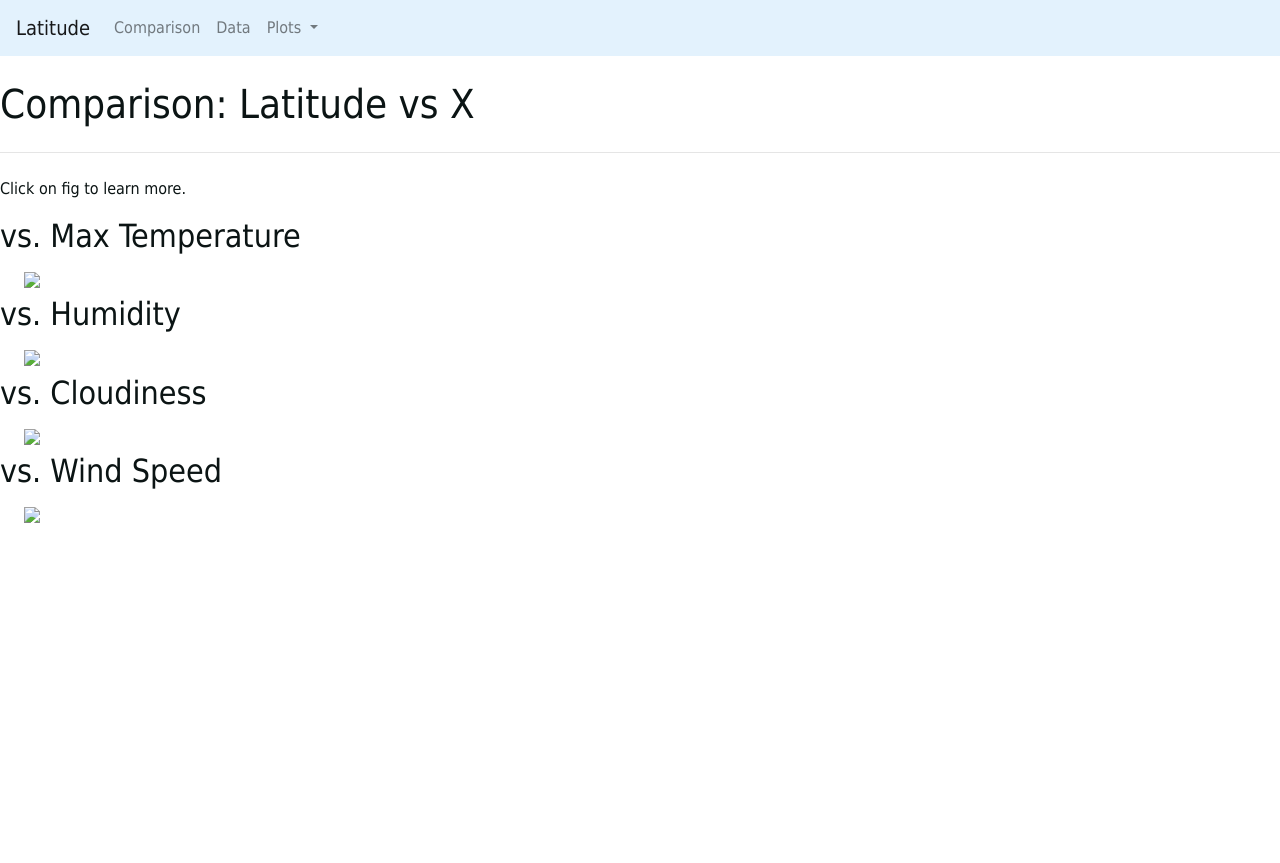
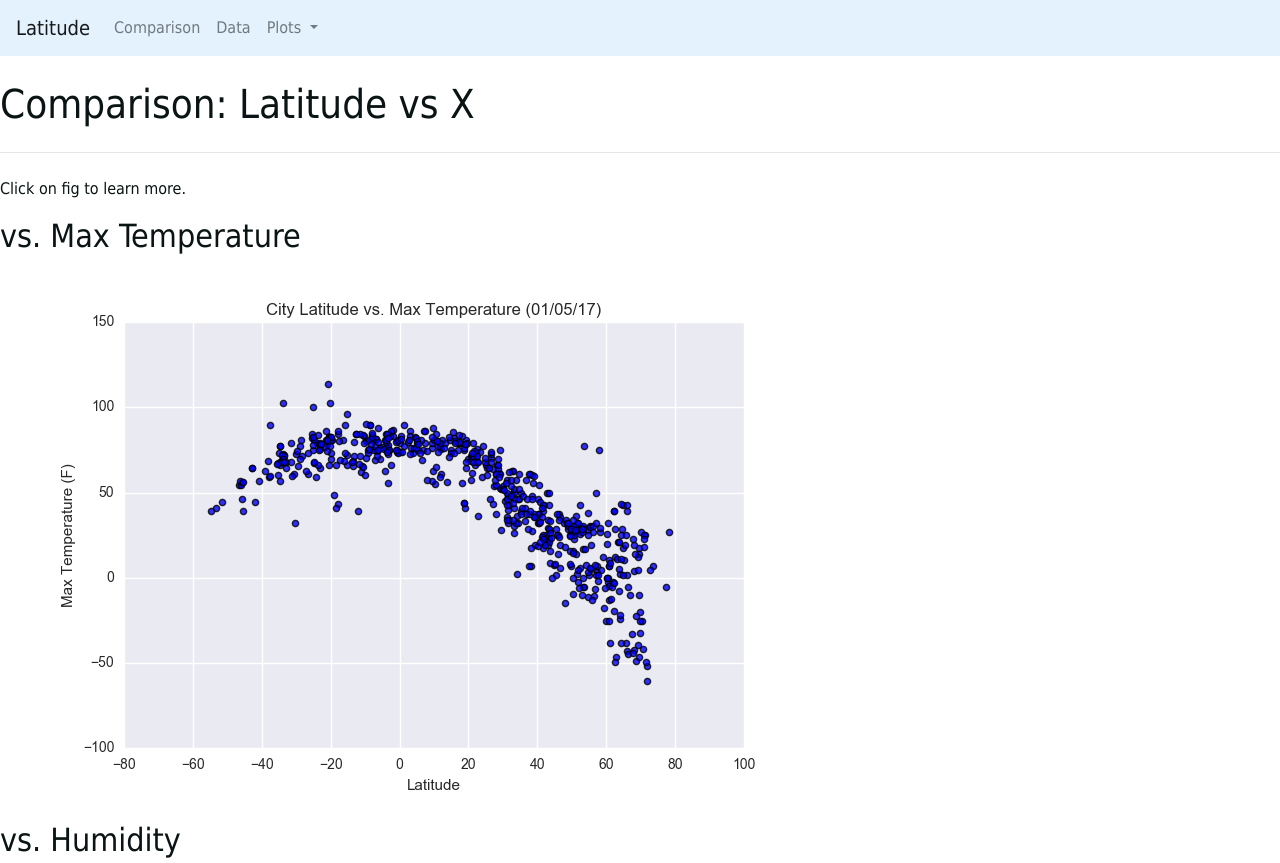
Before and after one commit to yuliyavi/Web-Design-Challenge, a plain HTML site: page Pages/comparison.html in a window 1280 px wide. Shown: the top 863 px of the page. Before the commit the page ends 800 px from the top, so only its background shows below. Drawn offline with nearby package versions, Linux system fonts and the light colour scheme; the site is published under a folder, as on GitHub Pages, so addresses that start at the root find nothing.

Commit message:
final hopefully

```diff
--- a/Pages/comparison.html
+++ b/Pages/comparison.html
@@ -68,19 +68,19 @@
       <p>Click on fig to learn more.</p>
       <h2>vs. Max Temperature</h2>
       <a class="dropdown-item" href="temperature.html"
-        ><img src="/Resources/assets/images/Fig1.png"
+        ><img src="../Resources/assets/images/Fig1.png"
       /></a>
       <h2>vs. Humidity</h2>
       <a class="dropdown-item" href="humidity.html"
-        ><img src="/Resources/assets/images/Fig2.png"
+        ><img src="../Resources/assets/images/Fig2.png"
       /></a>
       <h2>vs. Cloudiness</h2>
       <a class="dropdown-item" href="cloudiness.html"
-        ><img src="/Resources/assets/images/Fig3.png"
+        ><img src="../Resources/assets/images/Fig3.png"
       /></a>
       <h2>vs. Wind Speed</h2>
       <a class="dropdown-item" href="windiness.html"
-        ><img src="/Resources/assets/images/Fig4.png"
+        ><img src="../Resources/assets/images/Fig4.png"
       /></a>
     </div>
     <script
```
Also changed, not shown: Pages/cloudiness.html (+1 -1 lines), Pages/humidity.html (+1 -1 lines), Pages/temperature.html (+1 -1 lines), Pages/windiness.html (+1 -1 lines).
